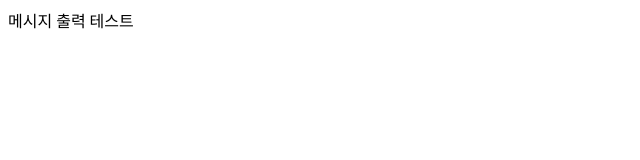
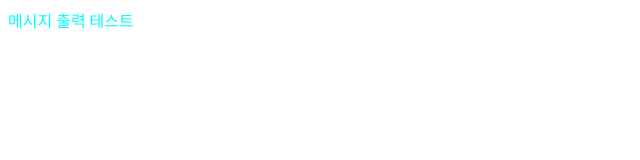
Before and after one commit to personaprg/project_new_dev, a website: page index.html in a window 1280 px wide. Shown: the whole page, without its empty margins (0-640 px from the left). Drawn offline with Linux system fonts and the light colour scheme.

Commit message:
root id에 접근하여 컬러 값 수정

```diff
--- a/index.html
+++ b/index.html
@@ -5,6 +5,12 @@
   <meta http-equiv="X-UA-Compatible" content="IE=edge">
   <meta name="viewport" content="width=device-width, initial-scale=1.0">
   <title>Document</title>
+  <style>
+    #root{
+      color: aqua;
+    }
+
+  </style>
 </head>
 <body>
   <div id="root">
```
